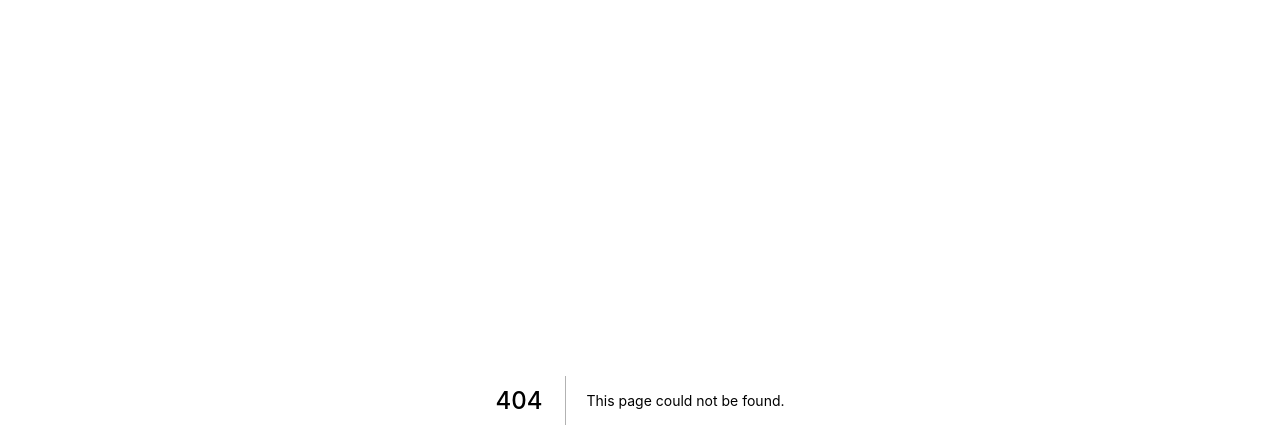
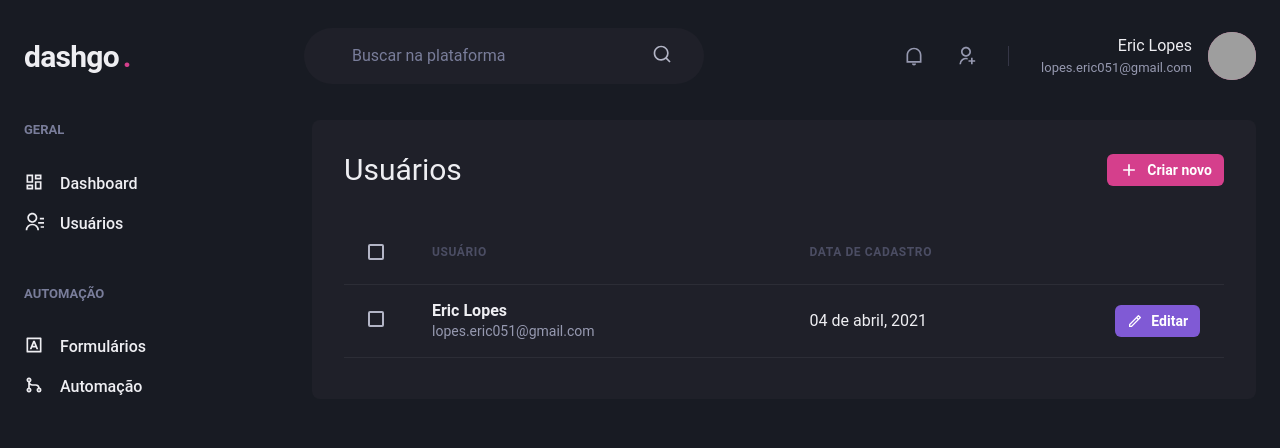
Before and after one commit to EricEOL/dashgo, a Next.js app: page /users in a window 1280 px wide. Before the commit this address had no page. Shown: the top 448 px of the page. Built offline with nearby package versions, Linux system fonts and the light colour scheme; grey boxes are pictures that could not be loaded.

Commit message:
Estruturando a página de listagem de usuários

```diff
--- /dev/null
+++ b/src/pages/users/index.tsx
@@ -0,0 +1,67 @@
+import { Box, Flex, Heading, Button, Text, Icon, Table, Thead, Tbody, Tr, Th, Td, Checkbox } from '@chakra-ui/react';
+import { RiAddLine, RiPencilLine } from 'react-icons/ri';
+import { Header } from '../../components/Header';
+import { Sidebar } from '../../components/Sidebar';
+
+export default function UserList() {
+    return (
+        <Box>
+            <Header />
+
+            <Flex
+                width="100%"
+                my="6"
+                maxWidth={1480}
+                mx="auto"
+                px="6"
+            >
+                <Sidebar />
+
+                <Box flex="1" borderRadius={8} bg="gray.800" p="8">
+                    <Flex mb="8" justify="space-between" align="center">
+                        <Heading size="lg" fontWeight="normal">Usuários</Heading>
+                        <Button as="a" size="sm" fontSize="sm" colorScheme="pink" leftIcon={<Icon as={RiAddLine} fontSize="20"/>}>
+                            Criar novo
+                        </Button>
+                    </Flex>
+
+                    <Table colorScheme="whiteAlpha">
+                        <Thead>
+                            <Tr>
+                                <Th p="6" color="gray.300" w="8">
+                                    <Checkbox colorScheme="pink" />
+                                </Th>
+                                <Th>
+                                    Usuário
+                                </Th>
+                                <Th>
+                                    Data de cadastro
+                                </Th>
+                                <Th w="8"></Th>
+                            </Tr>
+                        </Thead>
+                        <Tbody>
+                            <Tr>
+                                <Td px="6">
+                                    <Checkbox colorScheme="pink" />
+                                </Td>
+                                <Td>
+                                    <Box>
+                                        <Text fontWeight="bold">Eric Lopes</Text>
+                                        <Text fontSize="sm" color="gray.300">lopes.eric051@gmail.com</Text>
+                                    </Box>
+                                </Td>
+                                <Td>04 de abril, 2021</Td>
+                                <Td>
+                                    <Button as="a" size="sm" fontSize="sm" colorScheme="purple" leftIcon={<Icon as={RiPencilLine} fontSize="16"/>}>
+                                        Editar
+                                    </Button>
+                                </Td>
+                            </Tr>
+                        </Tbody>
+                    </Table>
+                </Box>
+            </Flex>
+        </Box>
+    )
+}
--- a/src/styles/theme.ts
+++ b/src/styles/theme.ts
@@ -24,6 +24,7 @@
             body: {
                 bg: 'gray.900',
                 color: 'gray.50',
+                fontWeight: 400
             }
         }
     }
```
